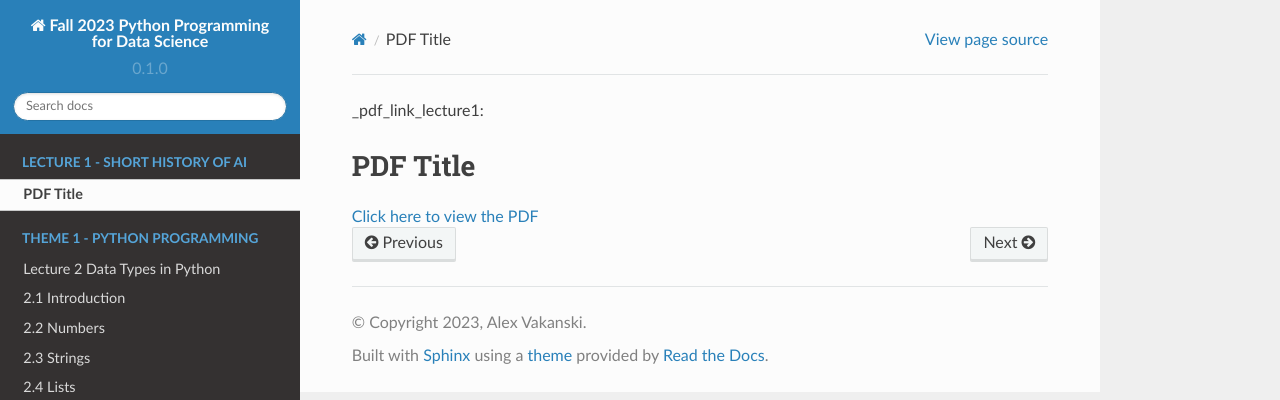
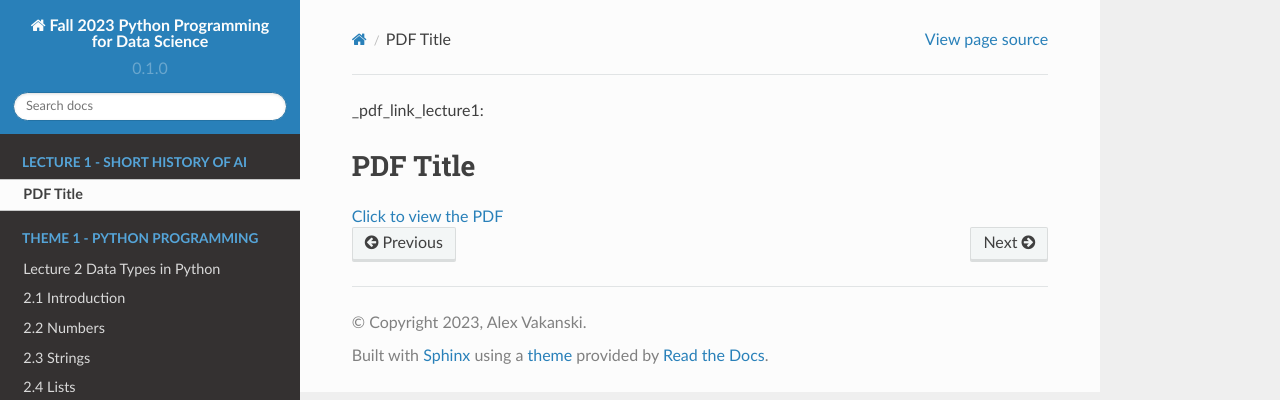
Before and after one commit to avakanski/Fall-2023-Python-Programming-for-Data-Science, a Sphinx documentation site: the page built from docs/pdf_link_lecture1.rst, in a window 1280 px wide. Shown: the top 400 px of the page. Built offline with Sphinx 7.4.7 and the Read the Docs theme 2.0.0, drawn with Linux system fonts in a browser that asks for light colours.

Commit message:
Update pdf_link_lecture1.rst

```diff
--- a/docs/pdf_link_lecture1.rst
+++ b/docs/pdf_link_lecture1.rst
@@ -5,4 +5,4 @@
 
 .. raw:: html
 
-   <a href="_static/_static/Lectures/Lecture_1-A_Short_History_of_AI/Lecture_1-A_Short_History_of_AI.pdf" target="_blank">Click here to view the PDF</a>
+   <a href="_static/Lectures/Lecture_1-A_Short_History_of_AI/Lecture_1-A_Short_History_of_AI.pdf" target="_blank">Click to view the PDF</a>
```
